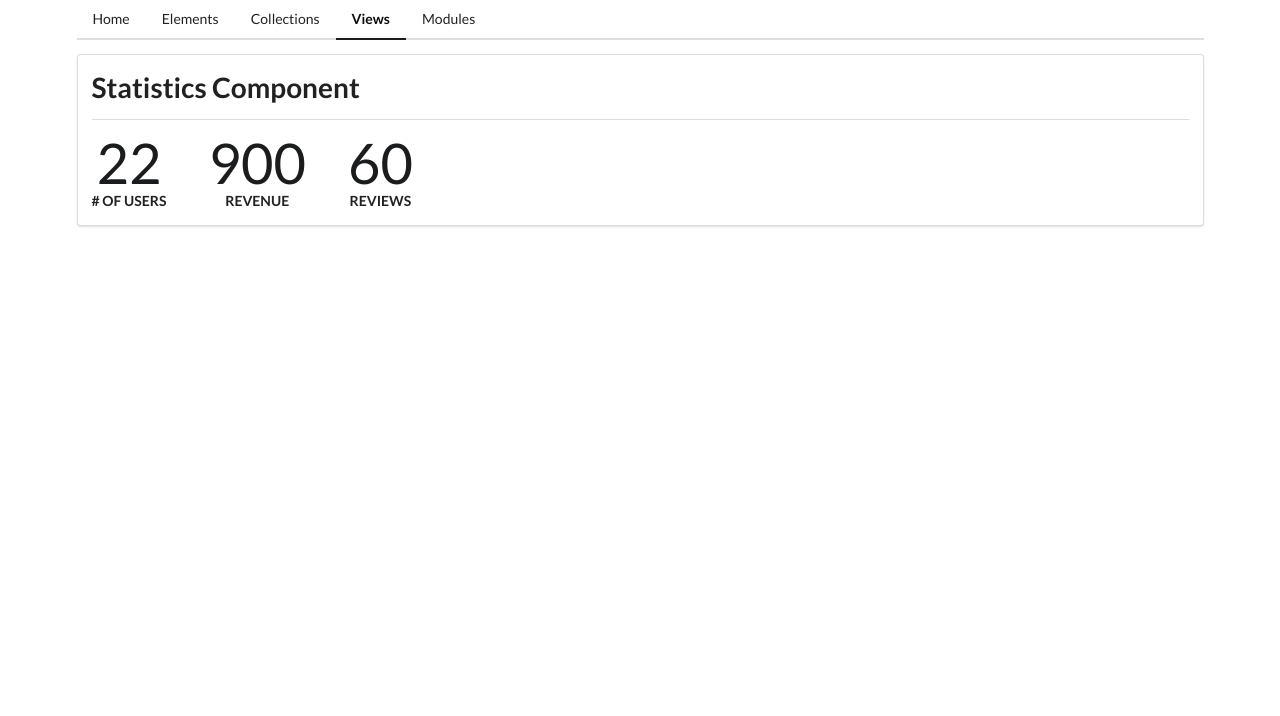
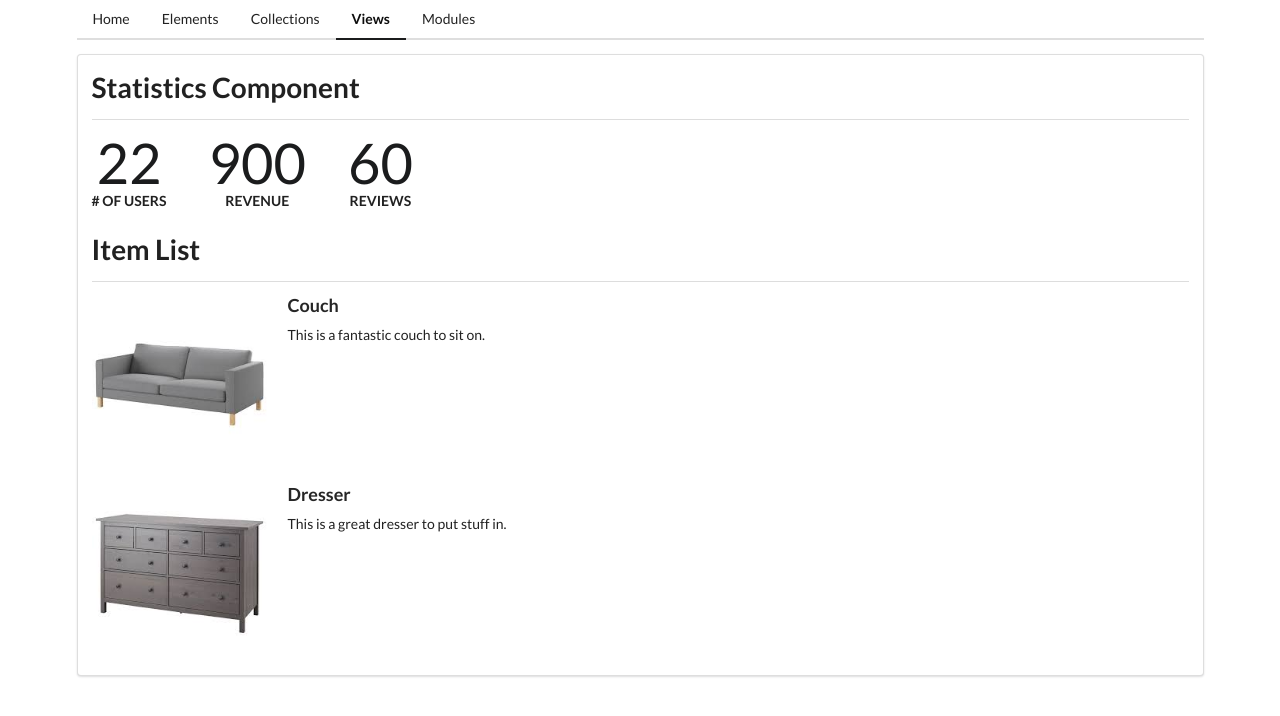
Before and after one commit to ivanwhm/comps, an Angular app: page /views in a window 1280 px wide. Shown: the top 716 px of the page. Built offline with nearby package versions, Linux system fonts and the light colour scheme.

Commit message:
Displaying a List of Items

```diff
--- a/src/app/shared/divider/divider.component.css
+++ b/src/app/shared/divider/divider.component.css
@@ -0,0 +1,4 @@
+:host:not(:first-of-type) {
+  display: block;
+  margin-top: 20px;
+}
--- /dev/null
+++ b/src/app/views/item-list/item-list.component.html
@@ -0,0 +1,13 @@
+<div class="ui items">
+  <div *ngFor="let item of data" class="item">
+    <div class="image">
+      <img [src]="item.image" [alt]="item.title" />
+    </div>
+    <div class="content">
+      <div class="header">{{ item.title }}</div>
+      <div class="description">
+        <p>{{ item.description }}</p>
+      </div>
+    </div>
+  </div>
+</div>
--- /dev/null
+++ b/src/app/views/item-list/item-list.component.ts
@@ -0,0 +1,14 @@
+import { Component, Input, OnInit } from '@angular/core';
+
+@Component({
+  selector: 'app-item-list',
+  templateUrl: './item-list.component.html',
+  styleUrls: ['./item-list.component.css'],
+})
+export class ItemListComponent implements OnInit {
+  @Input() data = [];
+
+  constructor() {}
+
+  ngOnInit(): void {}
+}
--- a/src/app/views/statistics/statistics.component.html
+++ b/src/app/views/statistics/statistics.component.html
@@ -1,4 +1,3 @@
-<app-divider>Statistics Component</app-divider>
 <div class="ui statistics">
   <div *ngFor="let stat of data" class="statistic">
     <div class="value">{{ stat.value }}</div>
--- a/src/app/views/views-home/views-home.component.html
+++ b/src/app/views/views-home/views-home.component.html
@@ -1 +1,5 @@
+<app-divider>Statistics Component</app-divider>
 <app-statistics [data]="stats"></app-statistics>
+
+<app-divider>Item List</app-divider>
+<app-item-list [data]="items"></app-item-list>
--- a/src/app/views/views-home/views-home.component.ts
+++ b/src/app/views/views-home/views-home.component.ts
@@ -11,6 +11,11 @@ export class ViewsHomeComponent implements OnInit {
     { value: 900, label: 'Revenue' },
     { value: 60, label: 'Reviews' },
   ];
+  items = [
+    { image: 'assets/images/couch.jpeg', title: 'Couch', description: 'This is a fantastic couch to sit on.' },
+    { image: 'assets/images/dresser.jpeg', title: 'Dresser', description: 'This is a great dresser to put stuff in.' },
+  ];
+
   constructor() {}
 
   ngOnInit(): void {}
--- a/src/app/views/views.module.ts
+++ b/src/app/views/views.module.ts
@@ -5,9 +5,10 @@ import { SharedModule } from '../shared/shared.module';
 import { StatisticsComponent } from './statistics/statistics.component';
 import { ViewsHomeComponent } from './views-home/views-home.component';
 import { ViewsRoutingModule } from './views-routing.module';
+import { ItemListComponent } from './item-list/item-list.component';
 
 @NgModule({
-  declarations: [ViewsHomeComponent, StatisticsComponent],
+  declarations: [ViewsHomeComponent, StatisticsComponent, ItemListComponent],
   imports: [CommonModule, SharedModule, ViewsRoutingModule],
 })
 export class ViewsModule {}
```
Also changed, not shown: src/app/views/item-list/item-list.component.css (added), src/assets/images/couch.jpeg (added), src/assets/images/dresser.jpeg (added).
